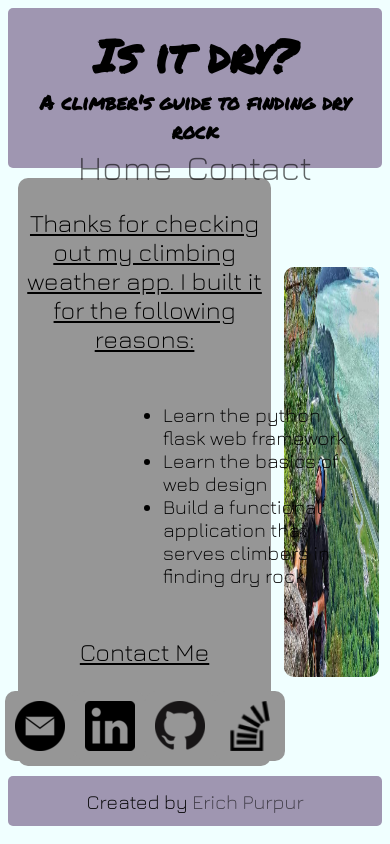
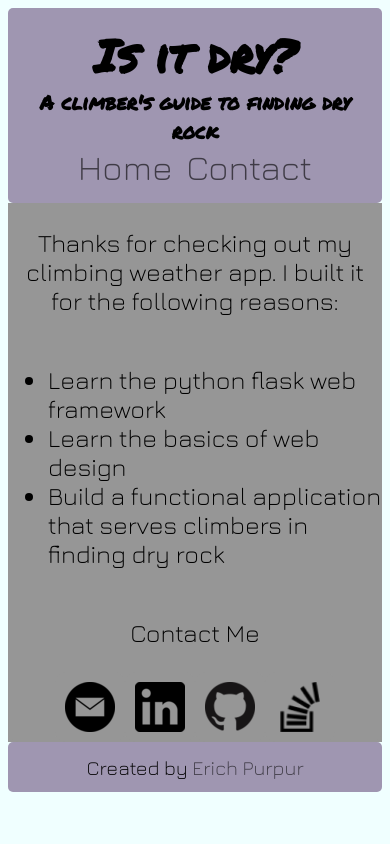
Before and after one commit to epurpur/isitdry, a Flask app: page /contact in a window 390 px wide. Run offline with Flask 2, Linux system fonts and the light colour scheme; parts of the project's set-up code (start-up, migrations or seed data) failed here and were passed over.

Commit message:
css style changes to contact page + media queries

```diff
--- a/static/css/queries.css
+++ b/static/css/queries.css
@@ -68,9 +68,12 @@
 
 	/* Contact Page */
 
-	.block2 {
-	    display: none;
-		}
+	#text-container {
+		display: flex;
+		align-items: center;
+		flex-direction: column;
+		justify-content: center;
+	}
 
 }
 
@@ -154,6 +157,9 @@
 	    display: inline-block;
 		}
 
+	#img-container {
+		display: none;
+	}
 }
 
 
@@ -219,3 +225,12 @@
 		}
 
 }
+
+@media only screen and (max-width: 415px) {
+
+	/* Main Layout */
+	header {
+		height: 175px;
+	}
+
+}
--- a/static/css/style.css
+++ b/static/css/style.css
@@ -242,16 +242,14 @@ img {
 
 #parent-container {
     display: flex;
-    justify-content: center;
+    width: 100%;
+    background-color: var(--box-color);
 }
 
 #text-container {
-    width: 65%;
     display: flex;
     flex-direction: column;
     justify-content: center;
-    padding: 5px;
-    margin: 10px;
     background-color: var(--box-color);
     font-size: 25px;
     border-radius: 10px;
@@ -259,18 +257,11 @@ img {
 
 #text-container p {
     text-align: center;
-    text-decoration: underline;
 }
 
 ul {
     display: flex;
     flex-direction: column;
-}
-
-li {
-    position: relative;
-    left: 100px;
-    font-size: 20px;
 }
 
 #contact-info {
@@ -292,16 +283,11 @@ li {
 }
 
 #img-container {
-    width: 35%;
-    display: flex;
-    justify-content: center;
-    align-items: center;
+    height: 100%;
+    padding: 0 10px 0 0;
 }
 
 #img-container img {
-    height: 410px;
-    width: 95%;
-    margin: 0;
-    padding: 0;
-    border-radius: 10px;
+    height: 400px;
+    width: 100%;
 }
--- a/weather_forecast.py
+++ b/weather_forecast.py
@@ -105,8 +105,8 @@ def historical_forecast(lat, lon):
     return daily_stats
 
 #for Ouray, CO
-print('HERE')
-print(historical_forecast(38.03, -107.69))
+# print('HERE')
+# print(historical_forecast(38.03, -107.69))
 
 
 def format_daily_forecast(city_id):
```
Also changed, not shown: templates/contact.html (+0 -28 lines).
